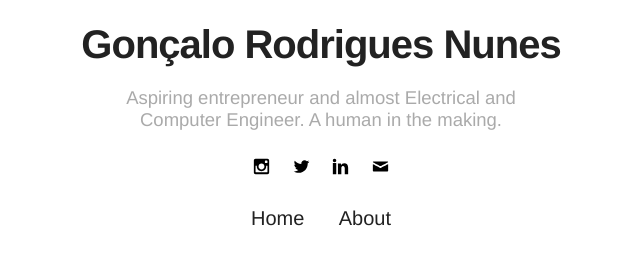
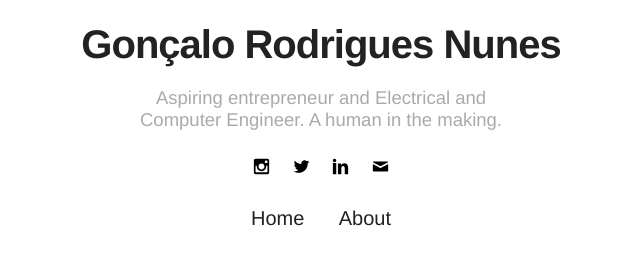
Before and after one commit to Gorbyy/gorbyy.github.io, a Jekyll site: the page built from index.html, in a window 1280 px wide. Shown: the part 167-440 px from the top of the page, without its empty margins (319-959 px from the left). Built offline with Jekyll 4.4.1, drawn with Linux system fonts in a browser that asks for light colours; the list of posts is cut into pages by our own code.

```diff
--- a/_config.yml
+++ b/_config.yml
@@ -3,10 +3,10 @@ title: GRN
 
 # main text of home
 name: Gonçalo Rodrigues Nunes
-bio: Aspiring entrepreneur and almost Electrical and Computer Engineer. A human in the making.
+bio: Aspiring entrepreneur and Electrical and Computer Engineer. A human in the making.
 
 # twitter summary info
-description: Aspiring entrepreneur and almost Electrical and Computer Engineer. A human in the making.
+description: Aspiring entrepreneur and Electrical and Computer Engineer. A human in the making.
 
 # if it's an external image, update below for true
 # better with square images
@@ -51,7 +51,7 @@ email: goncalo@grn.pt
 authors:
     goncalo:
         name: Gonçalo Rodrigues Nunes
-        bio: Aspiring entrepreneur and almost Electrical and Computer Engineer. A human in the making.
+        bio: Aspiring entrepreneur and Electrical and Computer Engineer. A human in the making.
         external-image: false
         picture: assets/images/profile.jpg
         twitter: GoncaloRN
```
